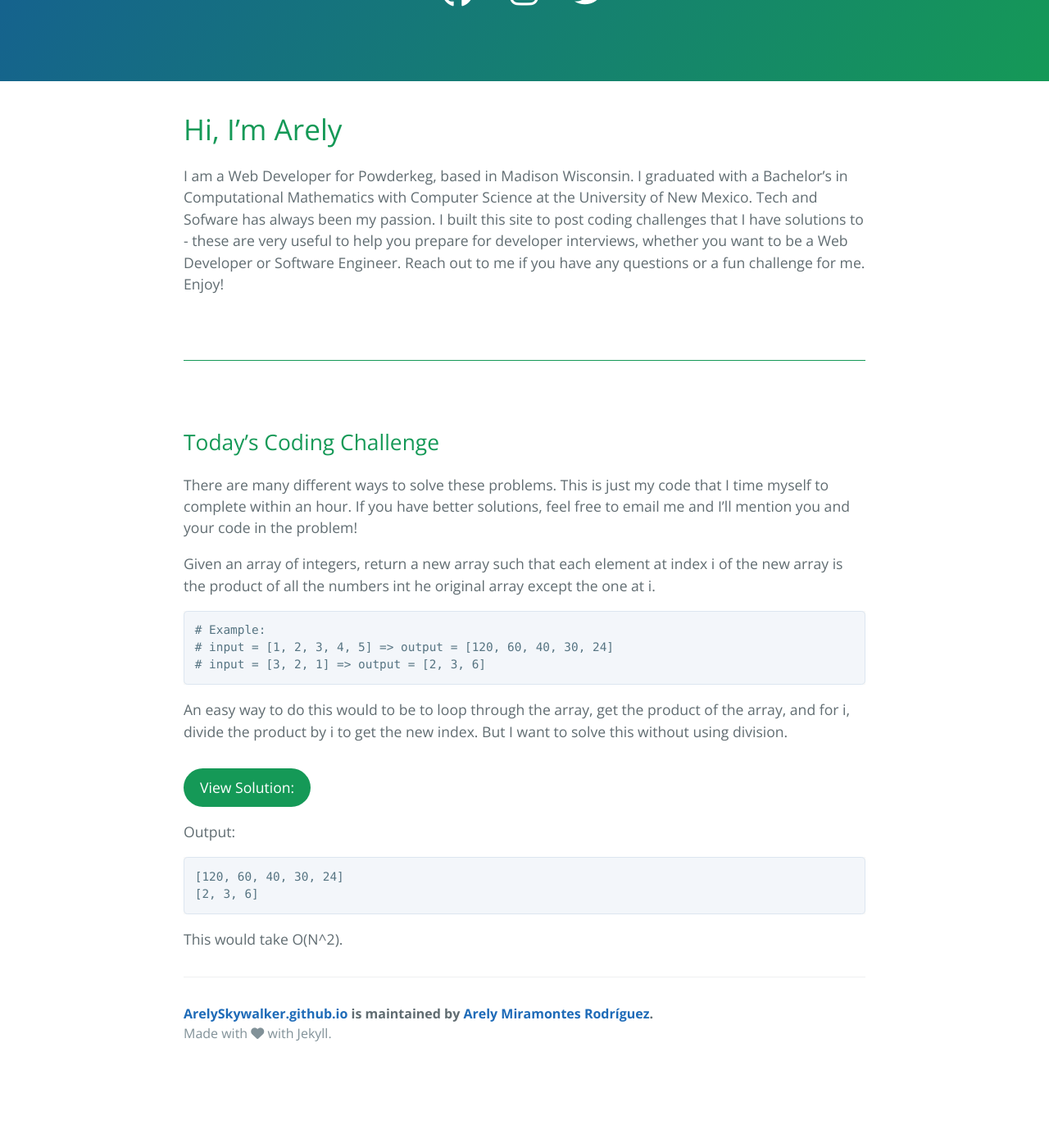
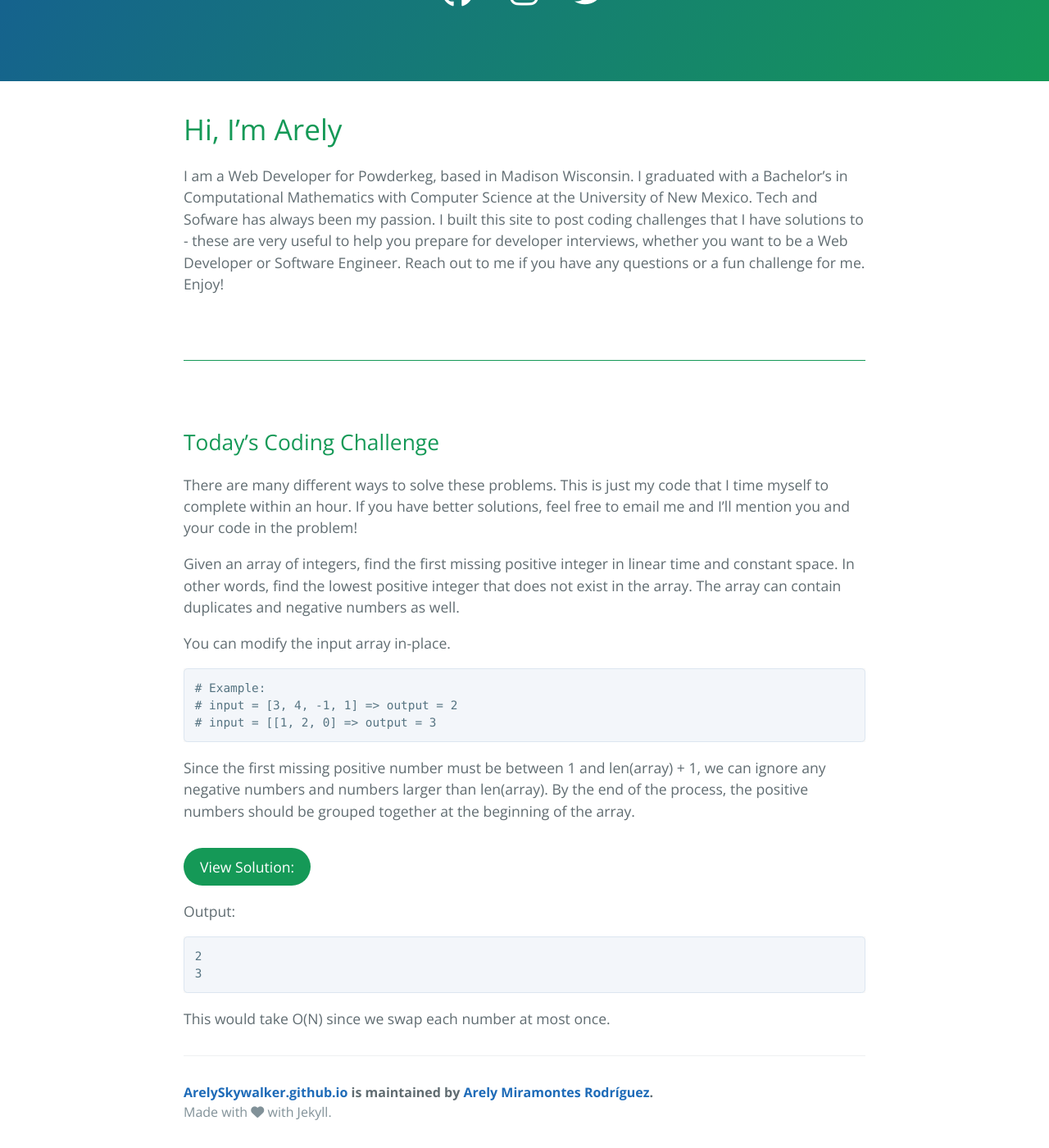
Before and after one commit to ArelySkywalker/ArelySkywalker.github.io_ARCHIVE, a Jekyll site: the page built from index.md, in a window 1280 px wide and 1400 px high, scrolled down 490 px. Shown: the whole window at 82% size. Built offline with Jekyll 4.4.1, drawn with Linux system fonts in a browser that asks for light colours; nearby versions of some CDN libraries; before the commit the page ends 1794 px from its top, so only the background shows below that.

````diff
--- a/index.md
+++ b/index.md
@@ -13,33 +13,41 @@ I am a Web Developer for Powderkeg, based in Madison Wisconsin. I graduated with
 
 There are many different ways to solve these problems. This is just my code that I time myself to complete within an hour. If you have better solutions, feel free to email me and I'll mention you and your code in the problem!
 
-Given an array of integers, return a new array such that each element at index i of the new array is the product of all the numbers int he original array except the one at i.
+Given an array of integers, find the first missing positive integer in linear time and constant space. In other words, find the lowest positive integer that does not exist in the array. The array can contain duplicates and negative numbers as well.
+
+You can modify the input array in-place.
 
 ```
 # Example:
-# input = [1, 2, 3, 4, 5] => output = [120, 60, 40, 30, 24]
-# input = [3, 2, 1] => output = [2, 3, 6]
+# input = [3, 4, -1, 1] => output = 2
+# input = [[1, 2, 0] => output = 3
 ```
 
-An easy way to do this would to be to loop through the array, get the product of the array, and for i, divide the product by i to get the new index. But I want to solve this without using division.
+ Since the first missing positive number must be between 1 and len(array) + 1, we can ignore any negative numbers and numbers larger than len(array). By the end of the process, the positive numbers should be grouped together at the beginning of the array.
 
 #### View Solution:
 
 ```python
-def indexProductExceptI(array):
-    resultArray = []
-    for i in range(len(array)):
-        product = 1
-        for j in range(len(array)):
-            if i != j: product *= array[j]
-        resultArray.append(product)
-    return resultArray
+def findAmissingPositiveInteger(array):
+    if not array:
+        return 1
+    for i, num in enumerate(array):
+        while i + 1 != array[i] and 0 < array[i] <= len(array):
+            v = array[i]
+            array[i], array[v - 1] = array[v - 1], array[i]
+            array[v - 1] = v
+            if array[i] == array[v - 1]:
+                break
+    for i, num in enumerate(array, 1):
+        if num != i:
+            return i
+    return len(array) + 1
 ```
 
 Output:
 ```
-[120, 60, 40, 30, 24]
-[2, 3, 6]
+2
+3
 ```
 
-This would take O(N^2).
+This would take O(N) since we swap each number at most once.
````
Also changed, not shown: code.md (+43 -0 lines).
